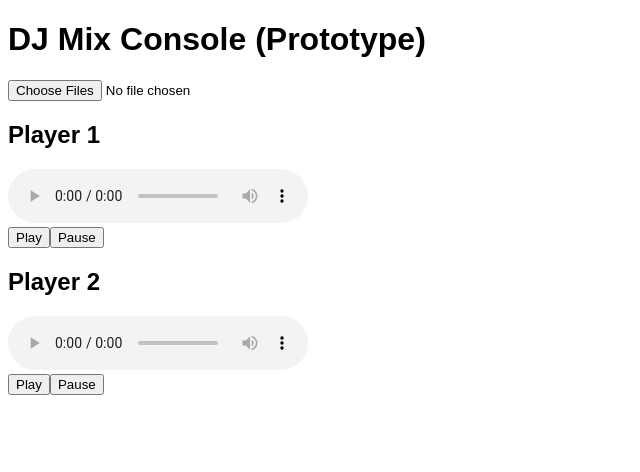
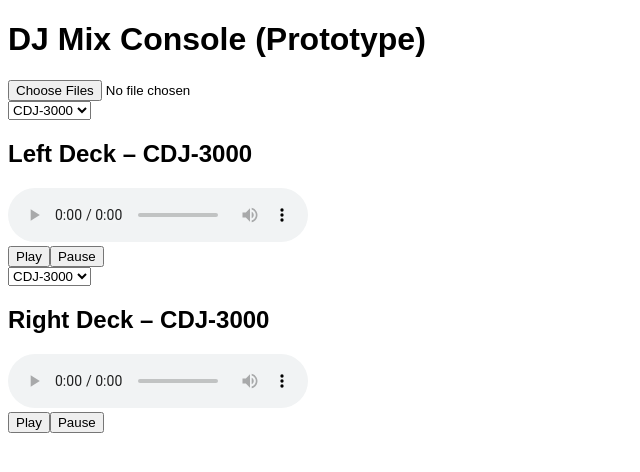
Before and after one commit to meinzeug/djmixconsole, a React (Vite) app: page / in a window 1280 px wide. Shown: the top 472 px of the page, without its empty margins (0-640 px from the left). Built offline with nearby package versions, Linux system fonts and the light colour scheme.

Commit message:
Add selectable decks and SL-1200 turntable

```diff
--- a/src/App.tsx
+++ b/src/App.tsx
@@ -1,9 +1,12 @@
 import React, { useState } from 'react';
-import Player from './components/Player';
+import CDJ3000 from './components/CDJ3000';
+import SL1200 from './components/SL1200';
 import './style.css';
 
 const App: React.FC = () => {
   const [files, setFiles] = useState<File[]>([]);
+  const [leftType, setLeftType] = useState<'cdj' | 'sl1200'>('cdj');
+  const [rightType, setRightType] = useState<'cdj' | 'sl1200'>('cdj');
 
   const onFileChange = (e: React.ChangeEvent<HTMLInputElement>) => {
     if (e.target.files) {
@@ -18,8 +21,36 @@
       <h1 className="text-xl font-bold mb-4">DJ Mix Console (Prototype)</h1>
       <input type="file" accept="audio/*" multiple onChange={onFileChange} />
       <div className="grid grid-cols-2 gap-4 mt-4">
-        <Player files={files} name="Player 1" />
-        <Player files={files} name="Player 2" />
+        <div>
+          <select
+            value={leftType}
+            onChange={(e) => setLeftType(e.target.value as 'cdj' | 'sl1200')}
+            className="mb-2 border"
+          >
+            <option value="cdj">CDJ‑3000</option>
+            <option value="sl1200">SL‑1200</option>
+          </select>
+          {leftType === 'cdj' ? (
+            <CDJ3000 files={files} name="Left Deck" />
+          ) : (
+            <SL1200 files={files} name="Left Deck" />
+          )}
+        </div>
+        <div>
+          <select
+            value={rightType}
+            onChange={(e) => setRightType(e.target.value as 'cdj' | 'sl1200')}
+            className="mb-2 border"
+          >
+            <option value="cdj">CDJ‑3000</option>
+            <option value="sl1200">SL‑1200</option>
+          </select>
+          {rightType === 'cdj' ? (
+            <CDJ3000 files={files} name="Right Deck" />
+          ) : (
+            <SL1200 files={files} name="Right Deck" />
+          )}
+        </div>
       </div>
     </div>
   );
--- a/src/components/Player.tsx
+++ b/src/components/CDJ3000.tsx
@@ -5,7 +5,9 @@
   name: string;
 }
 
-const Player: React.FC<Props> = ({ files, name }) => {
+// Simple placeholder implementation of a Pioneer CDJ-3000 deck.
+// Offers basic audio playback functionality for now.
+const CDJ3000: React.FC<Props> = ({ files, name }) => {
   const audioRef = useRef<HTMLAudioElement | null>(null);
   const [selected, setSelected] = useState<string>('');
 
@@ -24,21 +26,29 @@
 
   return (
     <div className="border p-2">
-      <h2 className="font-semibold mb-2">{name}</h2>
+      <h2 className="font-semibold mb-2">{name} – CDJ‑3000</h2>
       <audio ref={audioRef} src={selected} controls className="w-full" />
       <div className="mt-2 space-x-2">
-        {files.map(file => (
-          <button key={file.name} onClick={() => loadTrack(file)} className="border px-2 py-1">
+        {files.map((file) => (
+          <button
+            key={file.name}
+            onClick={() => loadTrack(file)}
+            className="border px-2 py-1"
+          >
             {file.name}
           </button>
         ))}
       </div>
       <div className="mt-2 space-x-2">
-        <button onClick={play} className="bg-green-500 text-white px-2 py-1">Play</button>
-        <button onClick={pause} className="bg-red-500 text-white px-2 py-1">Pause</button>
+        <button onClick={play} className="bg-green-500 text-white px-2 py-1">
+          Play
+        </button>
+        <button onClick={pause} className="bg-red-500 text-white px-2 py-1">
+          Pause
+        </button>
       </div>
     </div>
   );
 };
 
-export default Player;
+export default CDJ3000;
--- /dev/null
+++ b/src/components/SL1200.tsx
@@ -0,0 +1,92 @@
+import React, { useRef, useState } from 'react';
+
+interface Props {
+  files: File[];
+  name: string;
+}
+
+/**
+ * Basic representation of the Technics SL‑1200G turntable based on
+ * the operating instructions. Only simplified controls are provided.
+ */
+const SL1200: React.FC<Props> = ({ files, name }) => {
+  const audioRef = useRef<HTMLAudioElement | null>(null);
+  const [selected, setSelected] = useState<string>('');
+  const [isRunning, setIsRunning] = useState(false);
+  const [pitchRange, setPitchRange] = useState(0.08); // ±8 % default
+  const [pitch, setPitch] = useState(0);
+
+  const loadTrack = (file: File) => {
+    const url = URL.createObjectURL(file);
+    setSelected(url);
+    setIsRunning(false);
+  };
+
+  const startStop = () => {
+    if (!audioRef.current) return;
+    if (isRunning) {
+      audioRef.current.pause();
+    } else {
+      audioRef.current.play();
+    }
+    setIsRunning(!isRunning);
+  };
+
+  const toggleRange = () => {
+    setPitchRange(pitchRange === 0.08 ? 0.16 : 0.08);
+    setPitch(0);
+    if (audioRef.current) audioRef.current.playbackRate = 1;
+  };
+
+  const resetPitch = () => {
+    setPitch(0);
+    if (audioRef.current) audioRef.current.playbackRate = 1;
+  };
+
+  const changePitch = (value: number) => {
+    setPitch(value);
+    if (audioRef.current) {
+      audioRef.current.playbackRate = 1 + value;
+    }
+  };
+
+  return (
+    <div className="border p-2">
+      <h2 className="font-semibold mb-2">{name} – Technics SL‑1200</h2>
+      <audio ref={audioRef} src={selected} />
+      <div className="mt-2 space-x-2">
+        {files.map((file) => (
+          <button
+            key={file.name}
+            onClick={() => loadTrack(file)}
+            className="border px-2 py-1"
+          >
+            {file.name}
+          </button>
+        ))}
+      </div>
+      <div className="mt-4 space-x-2">
+        <button onClick={startStop} className="bg-green-500 text-white px-2 py-1">
+          {isRunning ? 'Stop' : 'Start'}
+        </button>
+        <button onClick={resetPitch} className="border px-2 py-1">RESET</button>
+        <button onClick={toggleRange} className="border px-2 py-1">
+          Range {pitchRange === 0.08 ? '±8%' : '±16%'}
+        </button>
+      </div>
+      <div className="mt-2">
+        <input
+          type="range"
+          min={-pitchRange}
+          max={pitchRange}
+          step={0.01}
+          value={pitch}
+          onChange={(e) => changePitch(parseFloat(e.target.value))}
+          className="w-full"
+        />
+      </div>
+    </div>
+  );
+};
+
+export default SL1200;
```
